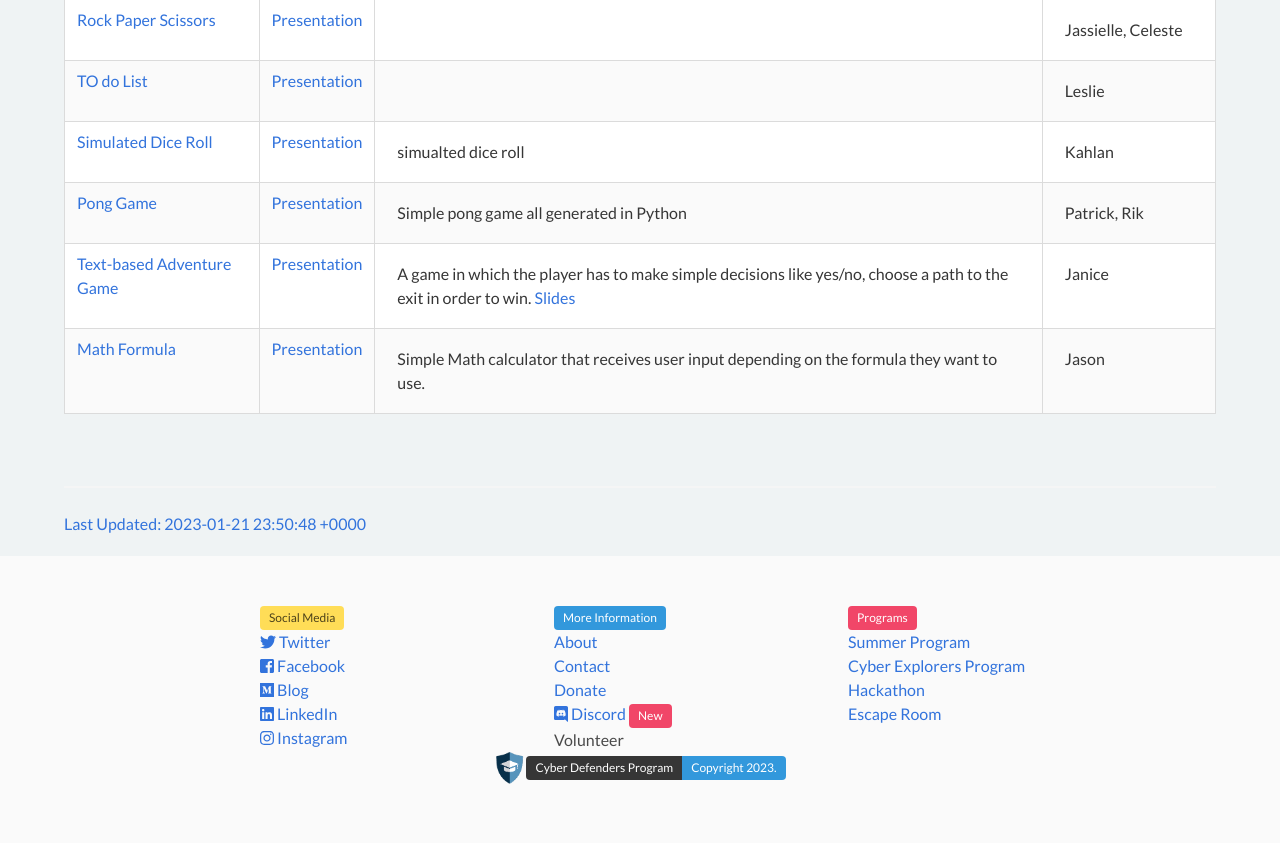
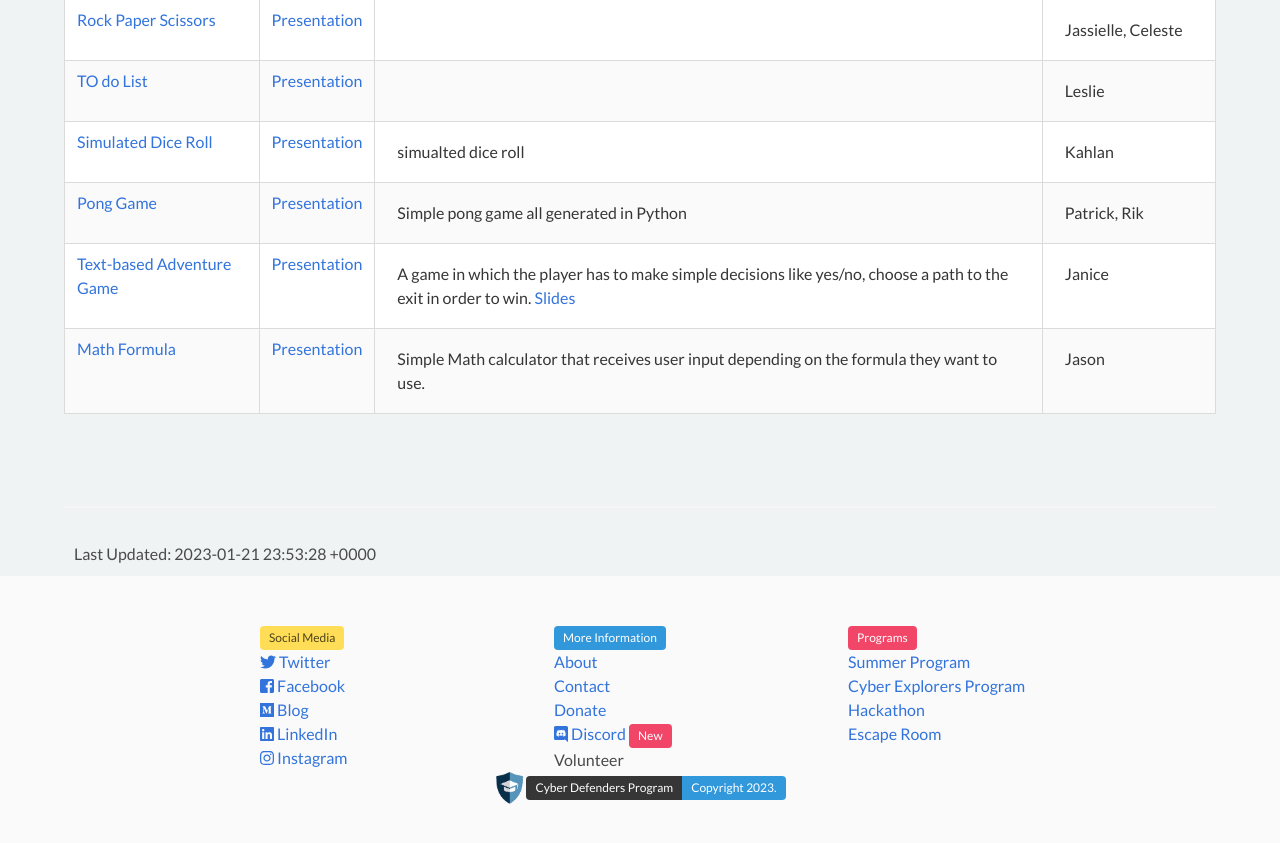
Before and after one commit to cyberdefendersprogram/www-homepage, a Jekyll site: the page built from pages/programs/cd-growthsector-python.md, in a window 1280 px wide and 900 px high, scrolled down 5381 px. Shown: the top 843 px of the window. Built offline with Jekyll 4.4.1, drawn with Linux system fonts in a browser that asks for light colours; nearby versions of some CDN libraries.

Commit message:
Update cd-growthsector-python.md

```diff
--- a/pages/programs/cd-growthsector-python.md
+++ b/pages/programs/cd-growthsector-python.md
@@ -5,7 +5,7 @@
 orientation-preso:
 final-preso:
 final-music-embed:
-last_modified_at: 2023-01-21T23:50:48
+last_modified_at: 2023-01-21T23:53:28
 ---
 <br/>
 <h1 class="title">Python Academy</h1>
@@ -60,7 +60,7 @@
 
 
 <h1 class="title"><a id="projects" href="#projects">Student Projects</a></h1>
-<p>Use this form to submit <a href="https://docs.google.com/forms/d/e/1FAIpQLSeA_lMQWVrwFkEvh9cOjFISOkabSacRtEo0Tuk_7-AIlfp-Zg/viewform">reviews</p>
+<p>Use this form to submit <a href="https://docs.google.com/forms/d/e/1FAIpQLSeA_lMQWVrwFkEvh9cOjFISOkabSacRtEo0Tuk_7-AIlfp-Zg/viewform">reviews</a></p>
 <table class="table is-bordered is-striped">
     <thead>
         <td>Title</td><td>Presentation</td><td>Description</td><td>Team</td>
```
